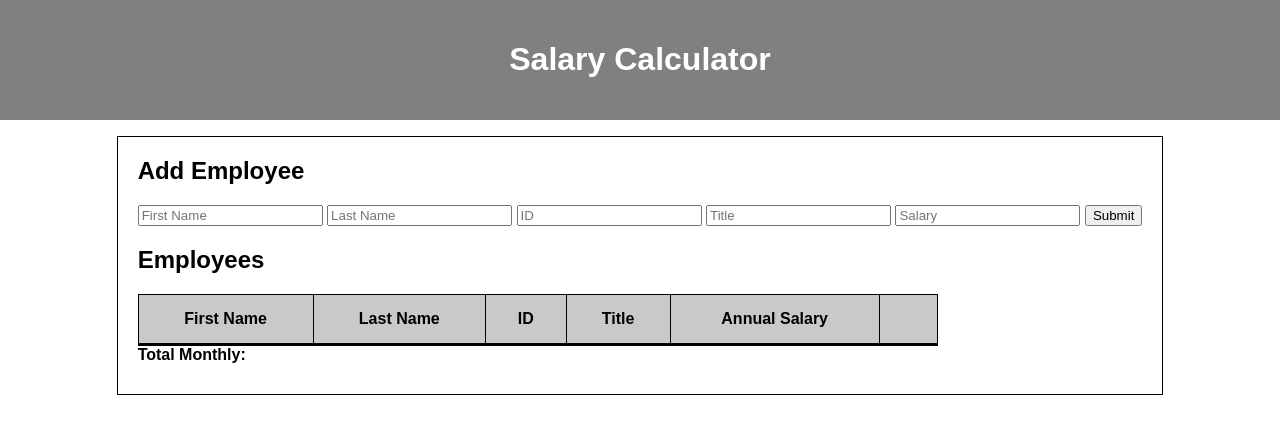
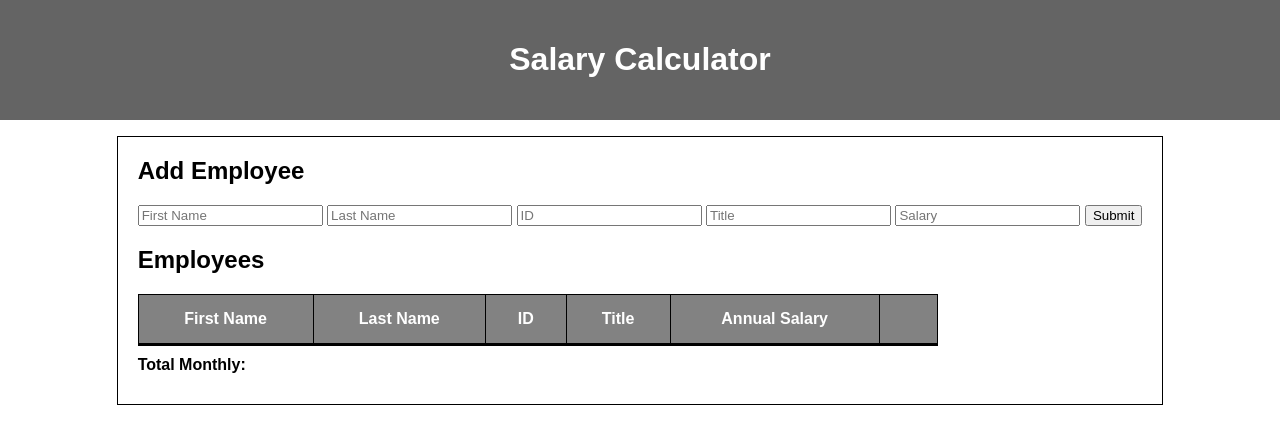
Before and after one commit to tjmmjt/weekend-salary-calculator, a website: page index.html in a window 1280 px wide. Drawn offline with Linux system fonts and the light colour scheme.

Commit message:
changed a couple styles. Assignment Complete

```diff
--- a/style.css
+++ b/style.css
@@ -7,7 +7,7 @@ body {
 
 
 header {
-    background-color: gray;
+    background-color: rgb(100, 100, 100);
     text-align: center;
     color: white;
     margin: 0;
@@ -30,6 +30,7 @@ header {
 table {
     border: 1px solid black;
     margin: 0;
+    margin-bottom: 10px;
     width: 50rem;
     border-spacing: 0;
     border-collapse: collapse;
@@ -41,7 +42,8 @@ tbody {
 }
 
 thead {
-    background-color: rgb(201, 201, 201);
+    background-color: rgb(130, 130, 130);
+    color: white;
     margin: 0;
     border-bottom: 3px solid black;
 }
```
